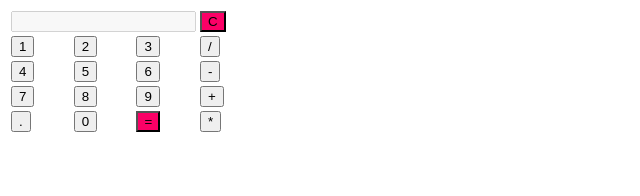
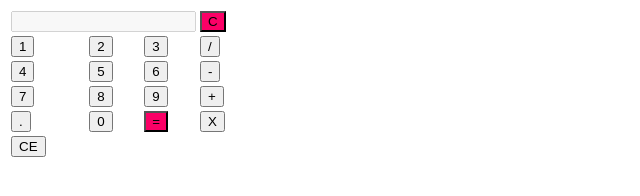
Before and after one commit to leejenkinson/javascript, a plain HTML site: page calc2/index.html in a window 1280 px wide. Shown: the whole page, without its empty margins (0-640 px from the left). Drawn offline with Linux system fonts and the light colour scheme.

Commit message:
calc2 updated with ce button

```diff
--- a/calc2/index.html
+++ b/calc2/index.html
@@ -38,7 +38,10 @@
             <td> <input class="button" type="button" value="." onclick="display('.')"></td>
             <td> <input class="button" type="button" value="0" onclick="display('0')"></td>
             <td> <input class="button" type="button" value="=" onclick="calculate()" style="background-color: #fb0066;"></td>
-            <td> <input class="button" type="button" value="*" onclick="display('*')"></td>
+            <td> <input class="button" type="button" value="X" onclick="display('*')"></td>
+         </tr>
+         <tr>
+            <td> <input class="button" type="button" value="CE" onclick="backspace()"></td>
          </tr>
     </table>
     <script src="index.js"></script>
--- a/calc2/index.js
+++ b/calc2/index.js
@@ -13,3 +13,8 @@ function calculate() {
     let q = eval(p);
     document.getElementById("result").value = q;
 }
+
+function backspace() {
+    let bs = document.getElementById("result").value;
+    document.getElementById("result").value = bs.substr(0, bs.length -1);
+  }
```
